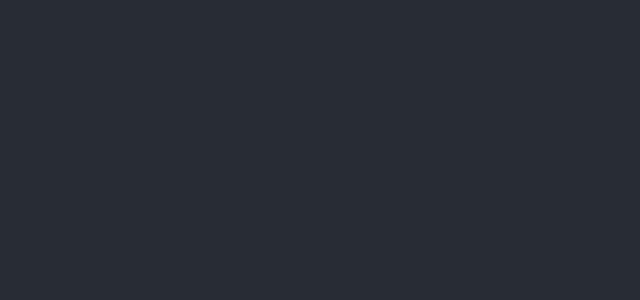
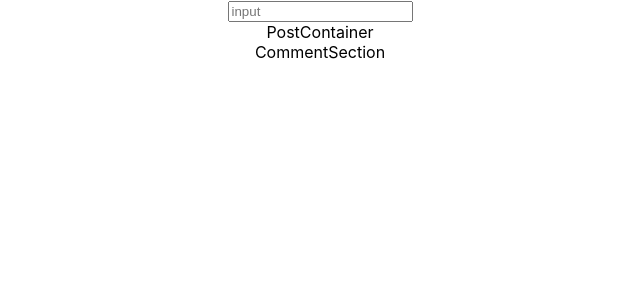
Before and after one commit to BrannanC/React-insta-clone, a React (Create React App) app: page / in a window 1280 px wide. Shown: the top 300 px of the page, without its empty margins (320-960 px from the left). Built offline with nearby package versions, Linux system fonts and the light colour scheme.

Commit message:
Made layout

```diff
--- a/src/App.js
+++ b/src/App.js
@@ -1,13 +1,21 @@
 import React, { Component } from 'react';
+
+import SearchBar from './components/SearchBar/SearchBar';
+import PostContainer from './components/PostContainer/PostContainer';
+import CommentSection from './components/CommentSection/CommentSection';
+
+import './components/SearchBar/SearchBar.css';
+import './components/PostContainer/PostContainer.css';
+import './components/CommentSection/CommentSection.css';
 import './App.css';
 
 class App extends Component {
   render() {
     return (
       <div className="App">
-        <header className="App-header">
-
-        </header>
+        <SearchBar />
+        <PostContainer />
+        <CommentSection />
       </div>
     );
   }
--- a/src/components/CommentSection/CommentSection.js
+++ b/src/components/CommentSection/CommentSection.js
@@ -0,0 +1,9 @@
+import React from 'react';
+
+const CommentSection = () => {
+    return (
+        <div className="PostContainer">CommentSection</div>
+    );
+}
+
+export default CommentSection;
--- a/src/components/PostContainer/PostContainer.js
+++ b/src/components/PostContainer/PostContainer.js
@@ -0,0 +1,9 @@
+import React from 'react';
+
+const PostContainer = () => {
+    return (
+        <div className="PostContainer">PostContainer</div>
+    );
+}
+
+export default PostContainer;
--- a/src/components/SearchBar/SearchBar.js
+++ b/src/components/SearchBar/SearchBar.js
@@ -0,0 +1,9 @@
+import React from 'react';
+
+const SearchBar = () => {
+    return (
+        <div className="SearchBar"><input type="text" placeholder="input" /></div>
+    );
+}
+
+export default SearchBar;
```
